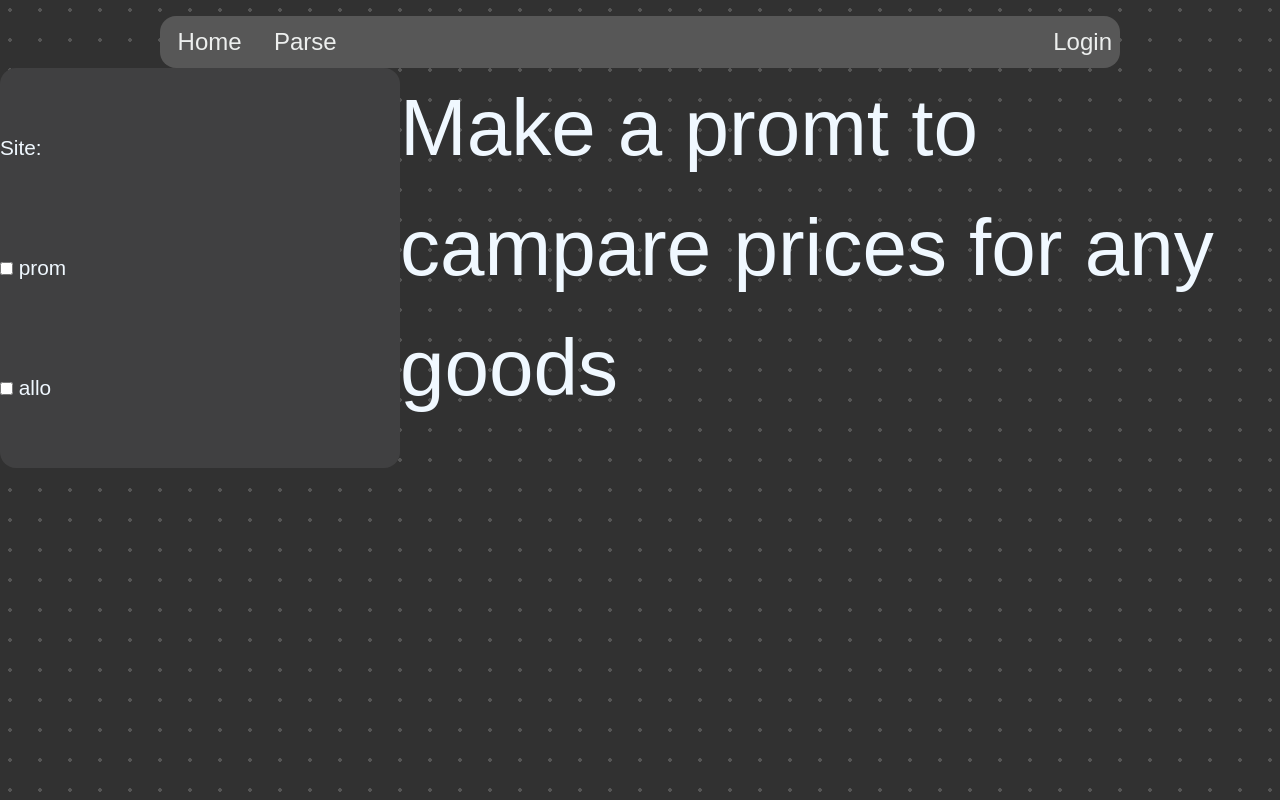
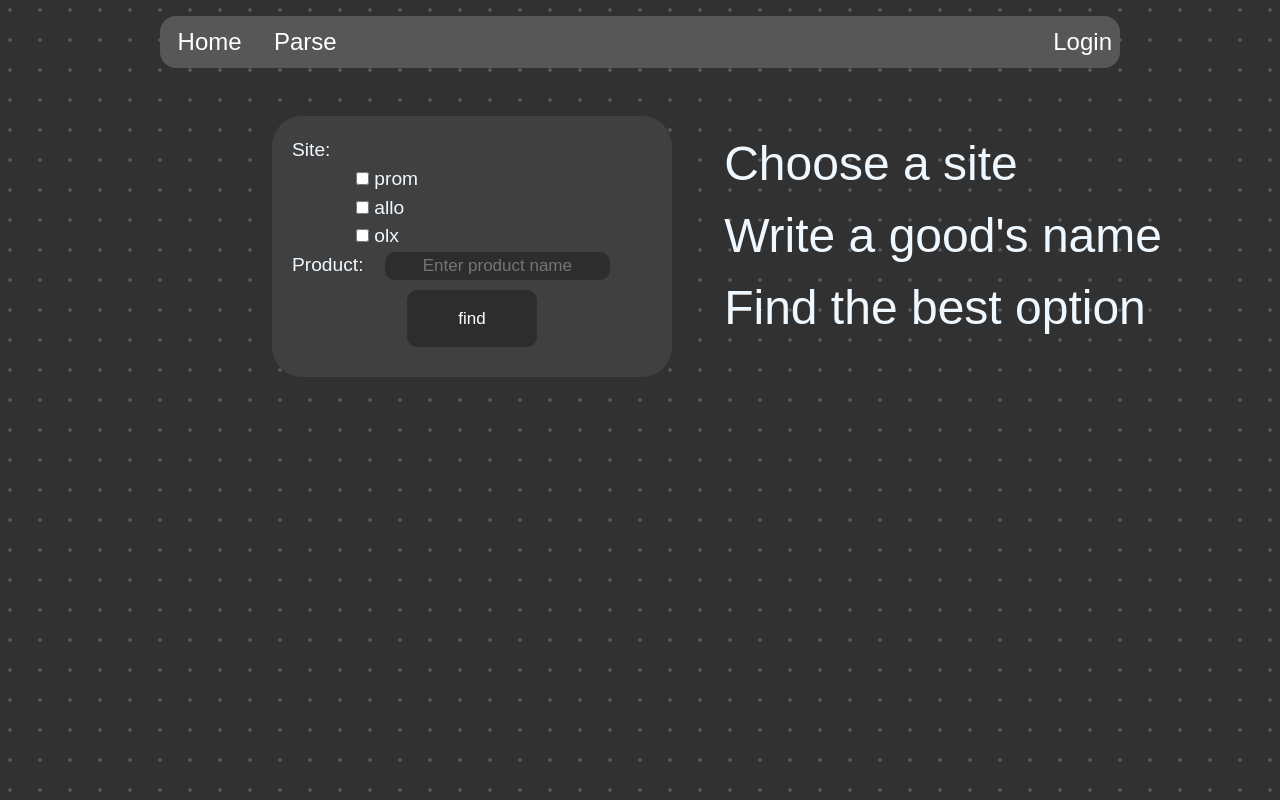
Before and after one commit to Simbobobka/SCRU, a Django app: page /parse in a window 1280 px wide. Run offline with Django 4.2, Linux system fonts and the light colour scheme; some web fonts are replaced.

Commit message:
css changes

```diff
--- a/parsing/static/css/style.css
+++ b/parsing/static/css/style.css
@@ -19,82 +19,85 @@ body{
   background-position: -5px -5px
 }
 
-.parse_page{
+.wrap {
+  width: 100%;
   display: flex;
-  font-size: 5rem;
-  overflow: hidden;
-  .form{
-    background-color:#404041;
-    border-radius: 1rem;
-    min-width: 25rem;
-    max-height: 25rem;
-    div{
-      border-radius: 1rem;
-      padding-top: 0rem;
-    }
-    label{
-      font-size: 1.3rem;
-    }
+  justify-content: flex-start;
+  align-items: flex-start;
+  margin-left: 2rem;
+  width: calc(100% - 2rem);
+
 }
 
-  fieldset{
-    legend{
-      padding: 0%;
+.form {
+  max-width: 25rem;
+  min-width: 25rem;
+  width: 30%;
+  background-color: #404041;
+  border-radius: 30px;
+  margin-top: 3rem;
+  padding: 20px;
+  font-weight: 400;
+  font-size: 1.2rem;
+
 }
-    .checkbox{
-      padding: 0%;
-      div{
-        background-color: #76c2e7;
-        text-align: center;
-        justify-content: center;
-        align-items: center;
-        margin-top: 0.2rem;
-        max-height: 2rem;
-        padding-bottom: 0;
+
+h {
+  flex: 1;
+  width: 70%;
+  padding-top: 6%;
+  padding-left: 2%;
+  margin-left: 2rem;
+  font-size: 3rem;
+  text-align: left;
 }
-      label{
-        margin-top: 0rem;
-        max-height: 0.2rem;
-        align-self: start;
+
+.parse_page {
+  display: flex;
+  justify-content: flex-start;
+  align-items: flex-start;
+  padding-left: 15rem;
 }
-    }
-  }
-  .input {
-    font-weight: 500;
-    font-size: .8vw;
-    color: #fff;
-    background-color: rgb(28,28,30);
-    box-shadow: 0 0 .4vw rgba(0,0,0,0.5), 0 0 0 .15vw transparent;
-    border-radius: 0.4vw;
-    border: none;
-    outline: none;
-    padding: 0.4vw;
-    max-width: 17rem;
-    transition: .4s;
-    margin-left: 1rem;
-  }
-  .input:focus {
-    box-shadow: 0 0 0 .15vw rgb(255, 255, 255);
-  }
-  .button-find{
-    border-radius: 1rem;
+
+.save-delete {
+  border-radius: 10px;
   background-color: #2e2d2d;
   border: none;
-    color: #FFFFFF;
+  color: #ffffff;
   text-align: center;
   font-size: 17px;
   padding: 16px;
   width: 130px;
+  margin: 10px auto;
+  display: block;
   transition: all 0.5s;
-    margin: 5px auto;
 }
 
-  .button-find:hover{
+.save-delete:hover {
   background-color: #484848;
 }
 
+.checkbox {
+  accent-color: rgb(28, 28, 30);
+  margin-left: 2rem;
+}
 
+
+#id_product{
+  margin-left: 1rem;
+  border-radius: 10px;
+  background-color: #2e2d2d;
+  border: none;
+  color: #ffffff;
+  text-align: center;
+  font-size: 17px;
 }
+
+#id_product:focus{
+  outline: none;
+}
+
+
 
 /* result of parsing */
 .response{
@@ -171,7 +175,7 @@ nav ul li {
 }
 
 nav ul a {
-  color: #EDEFEE;
+  color: #ffffff;
   text-decoration: none;
   background-color: #575757;
   text-align: right;
--- a/parsing/templates/home.html
+++ b/parsing/templates/home.html
@@ -23,4 +23,6 @@
     </form>
     {% endfor %}
 </div>
+
+
 {% endblock %}
--- a/parsing/templates/index.html
+++ b/parsing/templates/index.html
@@ -15,10 +15,43 @@
     <link rel="shortcut icon" type="image/ico" href="{% static 'images/favicon.ico' %}">
 
 
+
 </head>
 <body>
     {% include 'partials/header.html' %}
-    <main>{% block content %}{% endblock %}</main>
+    <main>
+      {% block content %}
+      <article class="useTable">
+
+        <div class="infoUse">
+          <h>How it works?</h>
+          <p class="inline-steps">
+            1 Open parse page <br/>
+            2 Choose site <br/>
+            3 Write good's name to find
+
+          </p>
+          <p>Available sites</p>
+          <img src="https://images.prom.ua/5743708202_w2048_h2048_stav_desktop_h3.png?fresh=1" class="sitesImages">
+          <img src="	https://i.allo.ua/media/theme/default/Logo_Allo_white_2.svg" class="sitesImages">
+          <img src="{% static 'images/olx.png' %}" class="sitesImages" id="olx">
+        </div>
+
+        <img src="{% static 'images/arrow.png' %}" >
+
+        <div class="infoUse">
+          1
+        </div>
+
+        <img src="{% static 'images/arrow.png' %}" >
+
+        <div class="infoUse">
+          2
+        </div>
+
+      </article>
+      {% endblock %}
+    </main>
 
 </body>
 </html>
--- a/parsing/templates/parse.html
+++ b/parsing/templates/parse.html
@@ -3,11 +3,14 @@
 
 {% block content %}
     <div class="parse_page">
-            <form action="" method="post" class="form">
-            {% csrf_token %}
-            {{ form }}
-            <input type="submit" value="find" class="button-find">
-            </form>
-        <h>Make a promt to campare prices for any goods</h>
+        <div class="wrap">
+                <form action="" method="post" class="form">
+                {% csrf_token %}
+                {{ form }}
+                <input type="submit" value="find" class="save-delete">
+                </form>
+            <h>Choose a site<br/>Write a good's name<br/>Find the best option</h>
+
+        </div>
     </div>
 {% endblock %}
--- a/parsing/templates/partials/header.html
+++ b/parsing/templates/partials/header.html
@@ -11,7 +11,7 @@
         <button type="submit" ><img src="{% static 'images/exit.png' %}"  /></button>
        </form>
       </li>
-      <span>{{ user.username }} |</span>
+      <span>{ {{ user.username }} }</span>
 
     {% else %}
       <li id="register"><a href="{% url 'login' %}">Login</a></li>
```
Also changed, not shown: other parts of parsing/static/css/style.css (+47 -3 lines), parsing/static/images/exit.png. Lines whose indentation alone changed are shown as unchanged.
